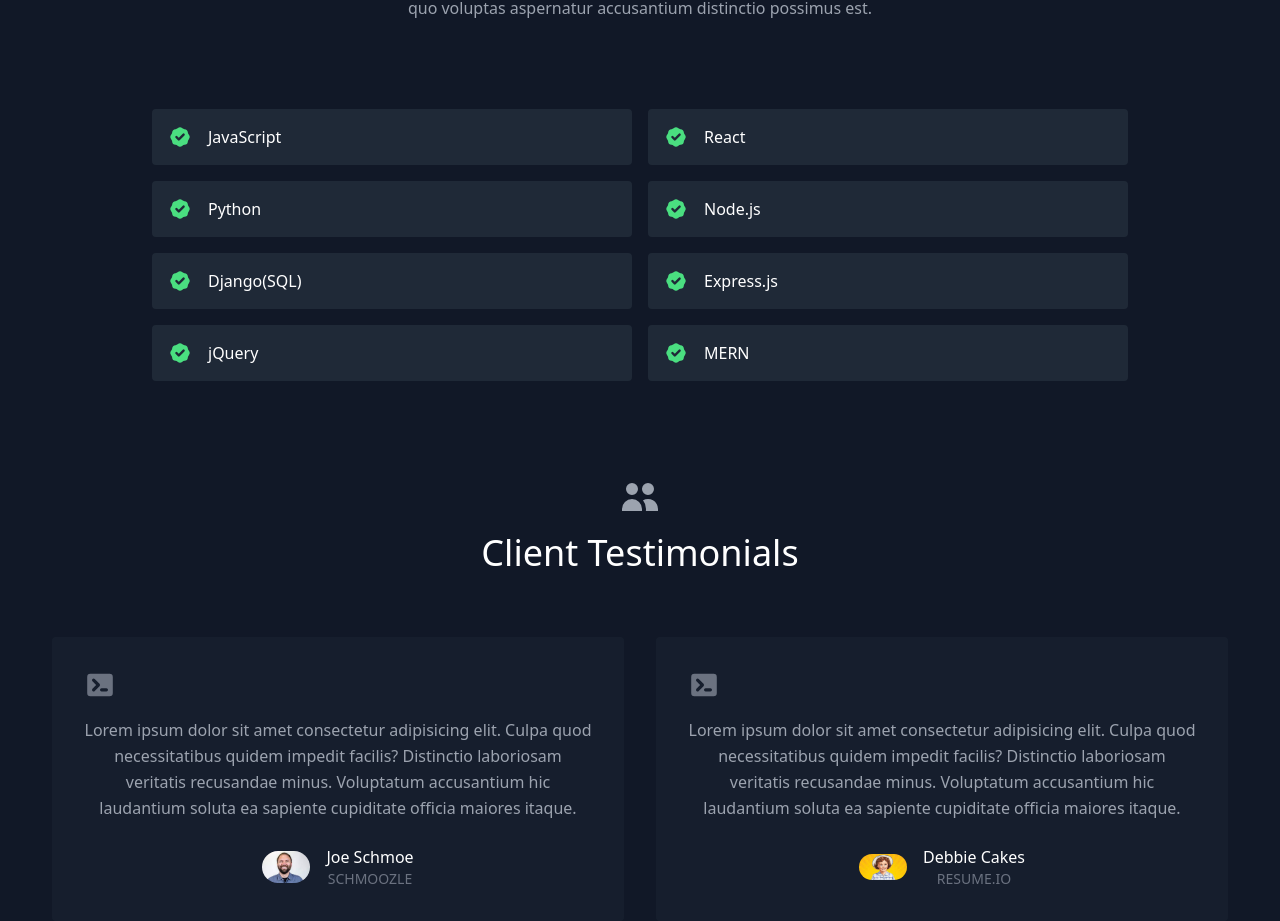
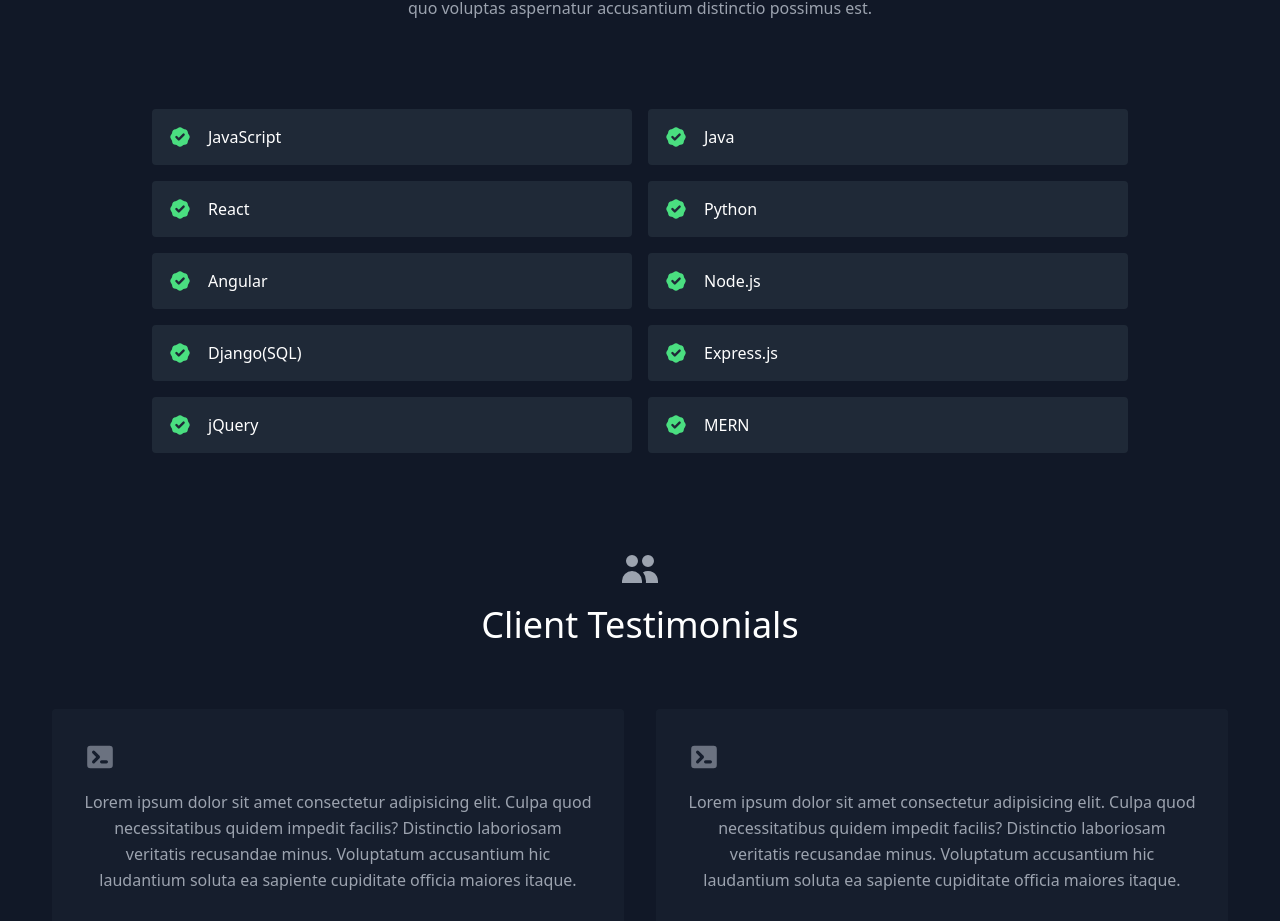
Before and after one commit to EmmyEJohnson/emily-portfolio1, a React (Create React App) app: page / in a window 1280 px wide. Shown: the part 1717-2638 px from the top of the page. Built offline with nearby package versions, Linux system fonts and the light colour scheme.

Commit message:
add java and angular to data file

```diff
--- a/src/data.js
+++ b/src/data.js
@@ -52,8 +52,10 @@
 
 export const skills = [
   "JavaScript",
+  "Java",
   "React",
   "Python",
+  "Angular",
   "Node.js",
   "Django(SQL)",
   "Express.js",
```
